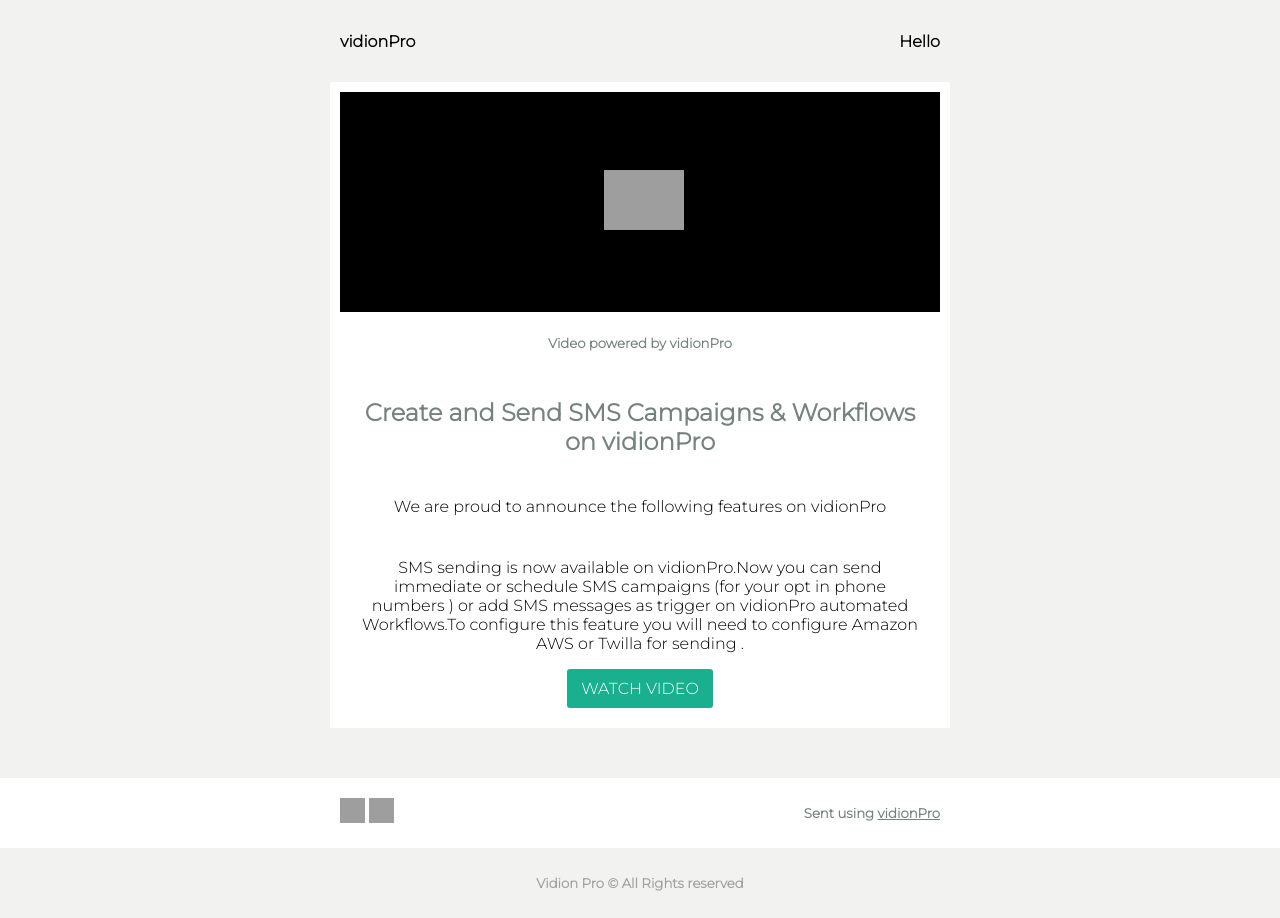
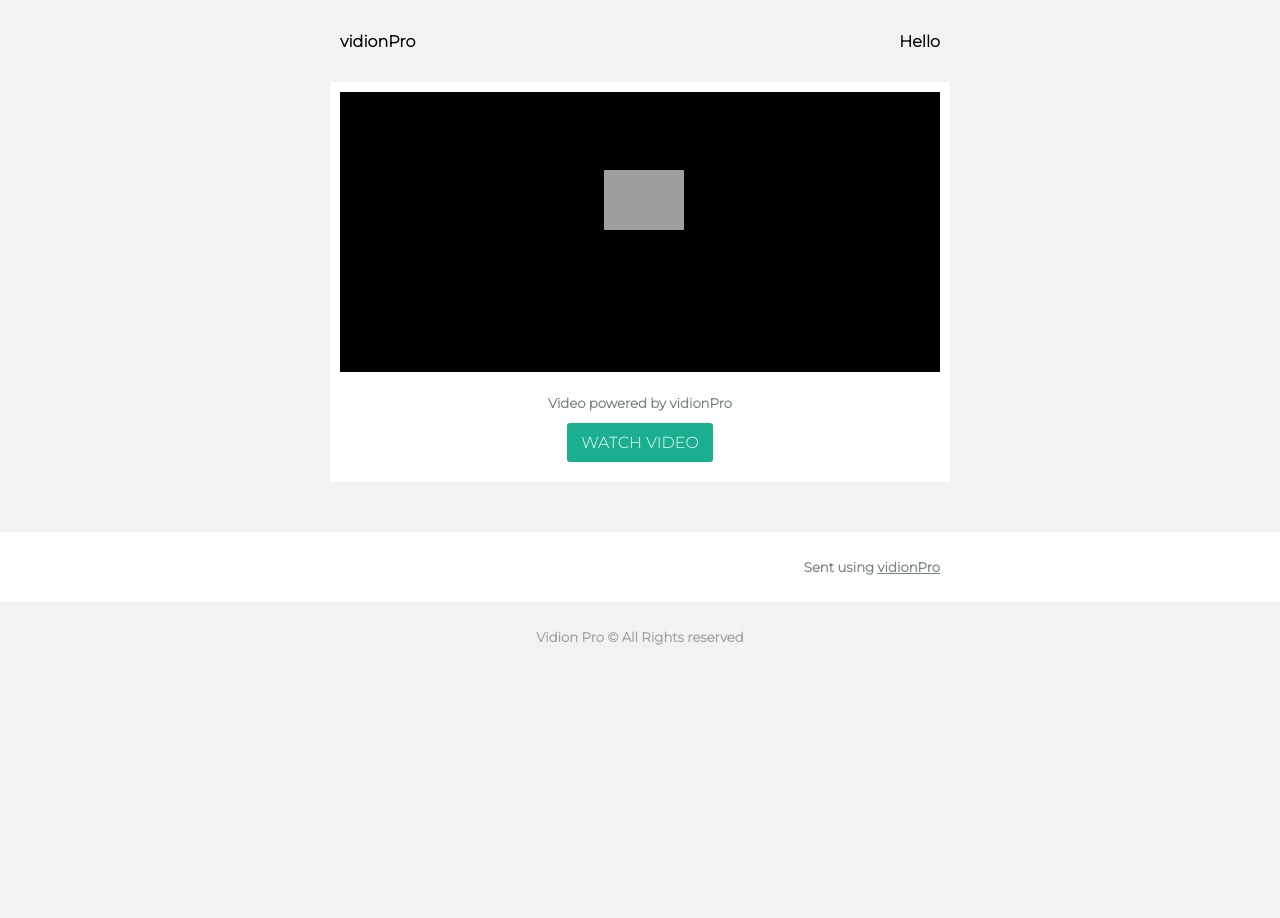
Before and after one commit to viideon/VIIDEON-BACKEND, a website: page template/campaign.html in a window 1280 px wide. After the commit the page ends 800 px from the top, so only its background shows below. Drawn offline with nearby package versions, Linux system fonts and the light colour scheme; files that its build step writes are made by us from their sources; grey boxes are pictures that could not be loaded.

Commit message:
modified email tempalte

```diff
--- a/controllers/emailController.js
+++ b/controllers/emailController.js
@@ -28,8 +28,6 @@
       oAuth2Client.setCredentials(singleTokenObj);
       callback(oAuth2Client);
     }
-
-    // console.log("template string", templateString);
     async function sendMessage(auth) {
       var raw = await makeBody(
         recieverEmail,
--- a/template/campaign.hbs
+++ b/template/campaign.html
@@ -70,7 +70,7 @@
             <a href="https://vidionpro.000webhostapp.com/watch/{{id}}">
               <div style="width: 100%;background-color:#000;">
                 <div
-                  style="height:220px;background-image:url({{thumbnail}});object-fit:contain;background-size: contain;background-repeat:no-repeat;background-position: center">
+                  style="height:280px;background-image:url({{thumbnail}});object-fit:contain;background-size: contain;background-repeat:no-repeat;background-position: center">
                   <img style="width: 80px;margin-left: 44%;margin-top: 13%"
                     src="http://clipart-library.com/images/6Tp5aga7c.png" />
                 </div>
@@ -84,32 +84,7 @@
             </h5>
           </td>
         </tr>
-        <tr>
-          <td>
-            <h2 style="text-align: center;color: #76827F;padding:5px 20px;font-weight: 800" align="center">
-              Create and Send SMS Campaigns & Workflows on vidionPro
-            </h2>
-          </td>
-        </tr>
-        <tr></tr>
-        <tr>
-          <td style="text-align: center;" align="center">
-            <p>
-              We are proud to announce the following features on vidionPro
-            </p>
-          </td>
-        </tr>
-        <tr>
-          <td style="text-align: center;" align="center">
-            <p style="font-size: 16px; padding:10px 20px">
-              SMS sending is now available on vidionPro.Now you can send
-              immediate or schedule SMS campaigns (for your opt in phone
-              numbers ) or add SMS messages as trigger on vidionPro automated
-              Workflows.To configure this feature you will need to configure
-              Amazon AWS or Twilla for sending .
-            </p>
-          </td>
-        </tr>
+
         <tr>
           <td style="text-align: center;" align="center">
             <a style="cursor: pointer;background-color: #19AF8F;color: #fff;padding:10px 14px;border-radius: 3px;font-weight: 400;text-decoration: none;
@@ -124,15 +99,7 @@
       <table align="center" role="presentation" cellspacing="0" cellpadding="0" border="0" width="100%"
         style="margin: auto;">
         <tr>
-          <td>
-            <a href="https://vidionpro.000webhostapp.com">
-              <img style="width: 25px;height:25px" src="http://clipart-library.com/images/LTd54rpac.png"
-                alt="facebook" /></a>
-            <a href="https://vidionpro.000webhostapp.com"> <img
-                src="http://clipart-library.com/image_gallery/290999.png" style="width: 25px;height:25px"
-                alt="instagram" /></a>
-          </td>
-          <td>
+
             <h5 style="text-align: end;color: #75827E" align="end">
               Sent using
               <span><a href="https://vidionpro.000webhostapp.com" style="color: #75827E">vidionPro</a></span>
```
Also changed, not shown: services/videoService.js (+7 -1 lines).
